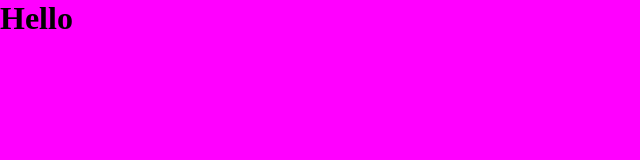
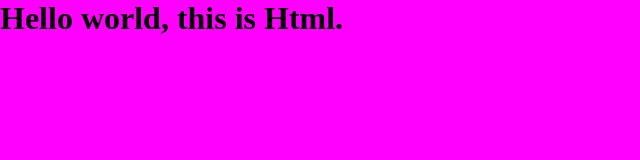
Before and after one commit to Mira-de/mad-o, a plain HTML site: page index.html in a window 1280 px wide. Shown: the whole page, without its empty margins (0-640 px from the left). Drawn offline with Linux system fonts and the light colour scheme.

Commit message:
second commit

```diff
--- a/index.html
+++ b/index.html
@@ -9,6 +9,6 @@
     <link rel="stylesheet" href="style.css" />
   </head>
   <body>
-    <h1>Hello</h1>
+    <h1>Hello world, this is Html.</h1>
   </body>
 </html>
```
